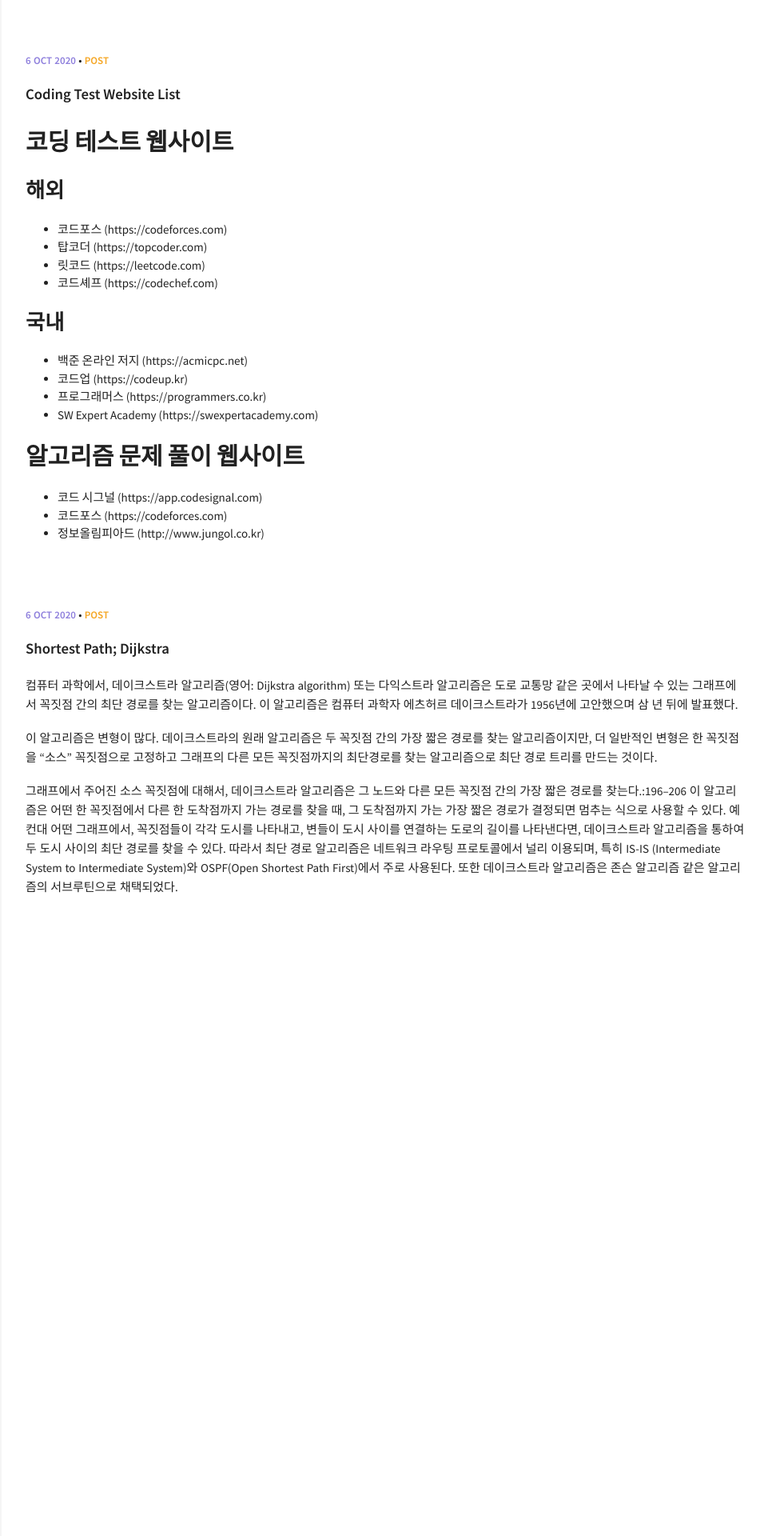
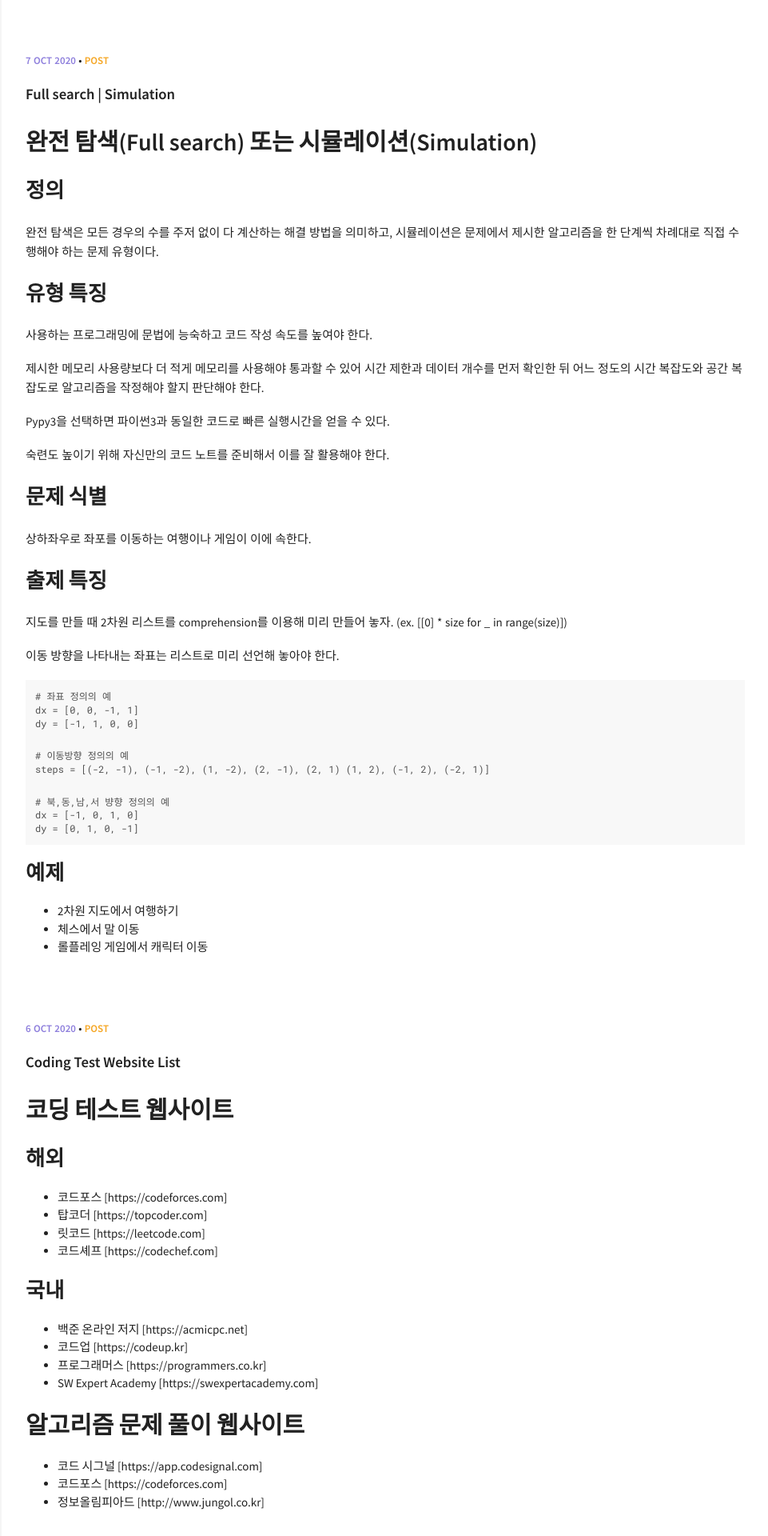
Before and after one commit to mingyuchoo/mingyuchoo.github.io, a Jekyll site: the page built from index.html, in a window 1280 px wide. Shown: the top 1920 px of the page at 80% size, without its empty margins (318-1279 px from the left). Built offline with Jekyll 4.4.1, drawn with Linux system fonts in a browser that asks for light colours; some of the changed text lies outside the part shown.

Commit message:
added a post

````diff
--- a/_posts/2020-05-24-algorithm-greedy.md
+++ b/_posts/2020-05-24-algorithm-greedy.md
@@ -12,7 +12,7 @@
 ## 정의
 
 현재 상황에서 지금 당장 좋은 것만 고르는 방법.
-이렇게 각 단계에서 최선의 선택을 한 것이 전체적으로도 최선이길 바라는 알고리즘입니다.
+이렇게 각 단계에서 최선의 선택을 한 것이 전체적으로도 최선이길 바라는 알고리즘이다.
 
 ## 유형 특징
 
--- /dev/null
+++ b/_posts/2020-10-07-algorithm-full-search.md
@@ -0,0 +1,61 @@
+---
+layout: post
+title: "Full search | Simulation"
+date: 2020-10-07 04:30
+categories: post
+tags: [algorithm, full-search, simulation]
+comments: true
+---
+
+# 완전 탐색(Full search) 또는 시뮬레이션(Simulation)
+
+## 정의
+
+완전 탐색은 모든 경우의 수를 주저 없이 다 계산하는 해결 방법을 의미하고, 시뮬레이션은 문제에서 제시한 알고리즘을 한 단계씩 차례대로 직접 수행해야 하는 문제 유형이다.
+
+
+## 유형 특징
+
+사용하는 프로그래밍에 문법에 능숙하고 코드 작성 속도를 높여야 한다.
+
+제시한 메모리 사용량보다 더 적게 메모리를 사용해야 통과할 수 있어 시간 제한과 데이터 개수를 먼저 확인한 뒤 어느 정도의 시간 복잡도와 공간 복잡도로 알고리즘을 작정해야 할지 판단해야 한다.
+
+Pypy3을 선택하면 파이썬3과 동일한 코드로 빠른 실행시간을 얻을 수 있다.
+
+숙련도 높이기 위해 자신만의 코드 노트를 준비해서 이를 잘 활용해야 한다.
+
+
+## 문제 식별
+
+상하좌우로 좌포를 이동하는 여행이나 게임이 이에 속한다.
+
+## 출제 특징
+
+지도를 만들 때 2차원 리스트를 comprehension를 이용해 미리 만들어 놓자.
+(ex. [[0] * size for _ in range(size)])
+
+
+이동 방향을 나타내는 좌표는 리스트로 미리 선언해 놓아야 한다.
+
+```
+# 좌표 정의의 예
+dx = [0, 0, -1, 1]
+dy = [-1, 1, 0, 0]
+```
+
+```
+# 이동방향 정의의 예
+steps = [(-2, -1), (-1, -2), (1, -2), (2, -1), (2, 1) (1, 2), (-1, 2), (-2, 1)]
+```
+
+```
+# 북,동,남,서 뱡향 정의의 예
+dx = [-1, 0, 1, 0]
+dy = [0, 1, 0, -1]
+```
+
+## 예제
+
+- 2차원 지도에서 여행하기
+- 체스에서 말 이동
+- 롤플레잉 게임에서 캐릭터 이동
````
Also changed, not shown: _posts/2020-10-06-coding-test-site.md (+11 -12 lines).
